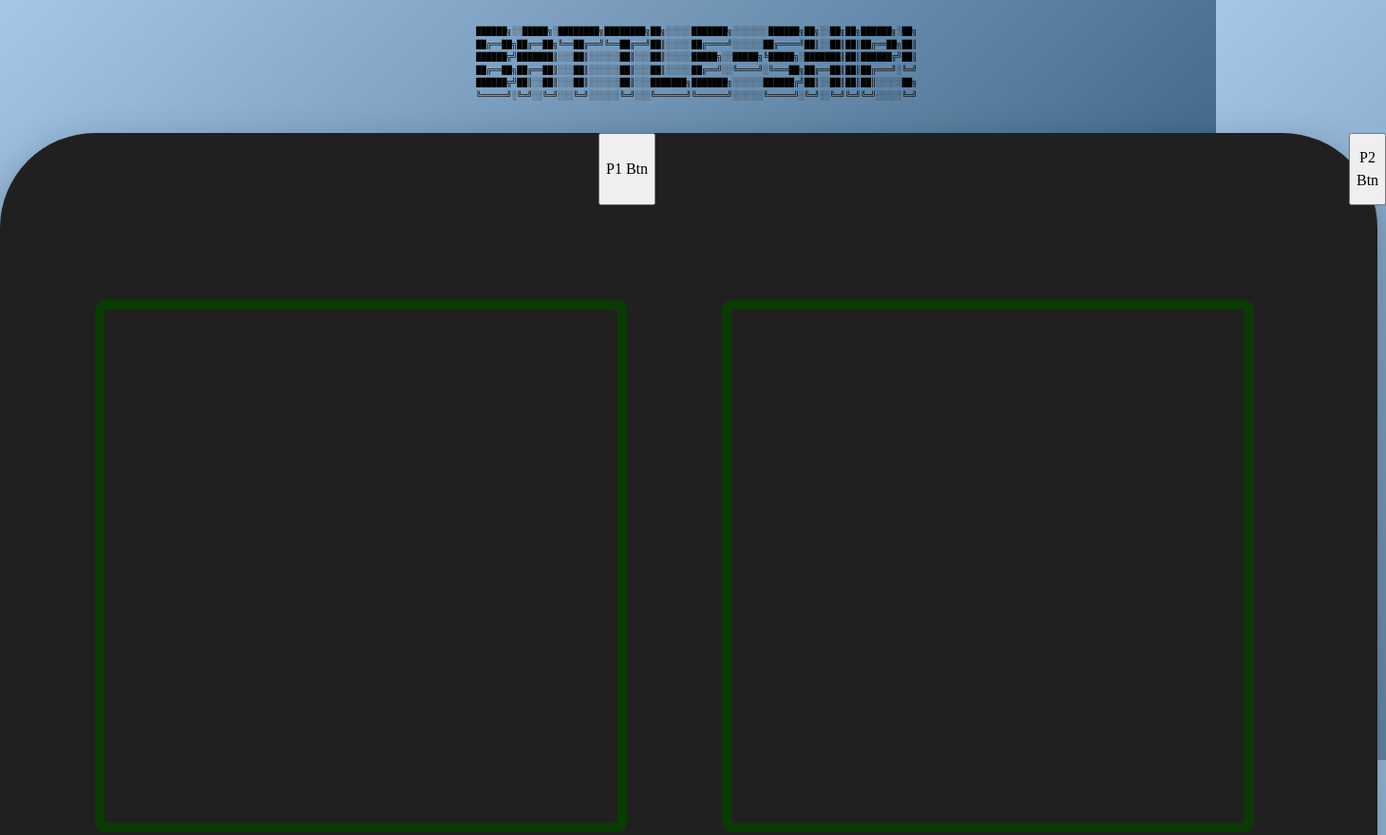
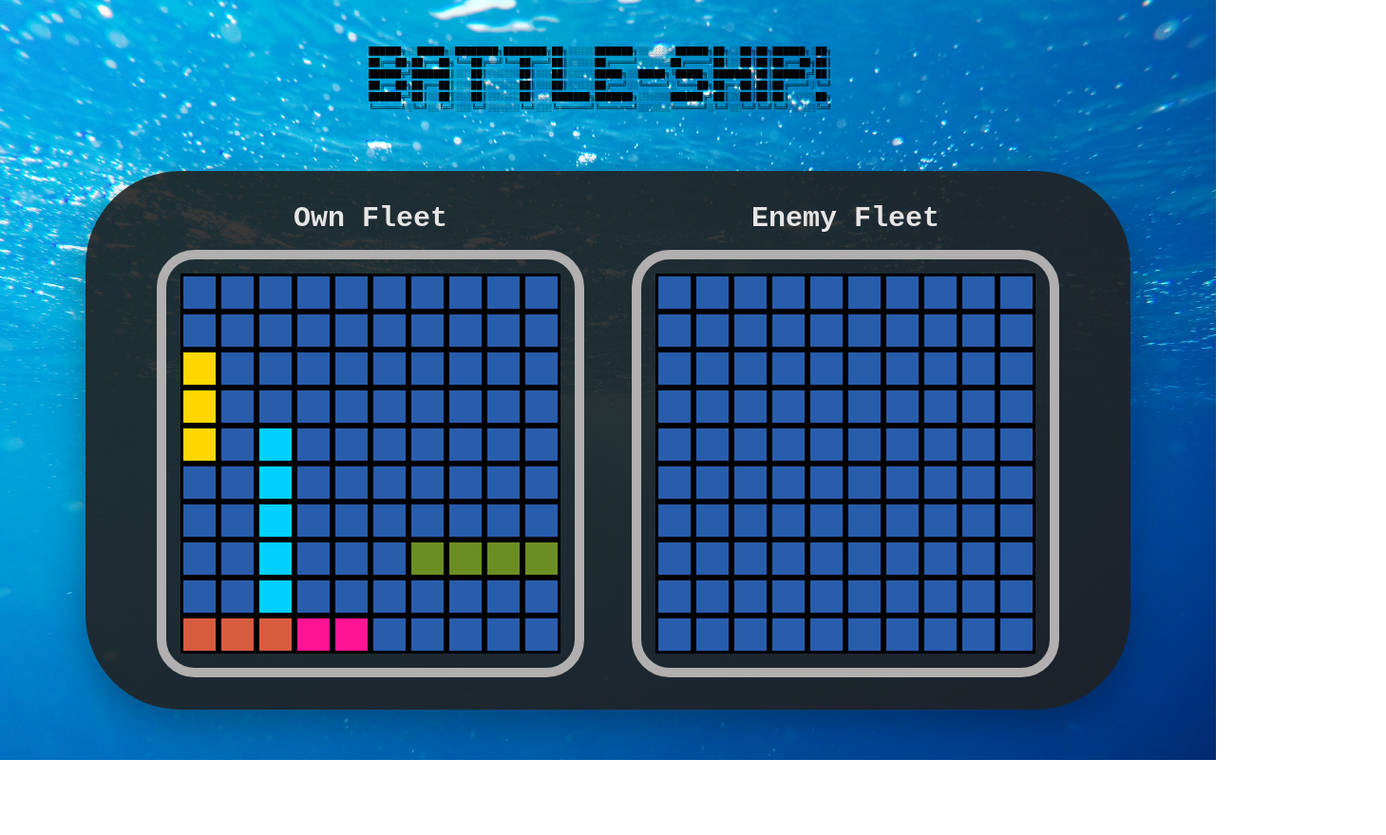
Before and after one commit to LucaDeeken/battleShip, a website built with webpack: page src/template.html in a window 1280 px wide. Shown: the top 879 px of the page at 95% size, 1459 px wide, since content can reach past the window. After the commit the page ends 800 px from the top, so only its background shows below. Built offline with nearby package versions, Linux system fonts and the light colour scheme.

Commit message:
add backgroundImage, edit style of mainArea, remove switchBtn and add mechanism that switches Player after marking a field

```diff
--- a/src/gameBoard.js
+++ b/src/gameBoard.js
@@ -247,7 +247,7 @@ export class Gameboard {
   }
 
   printColorOnShipGrids(color) {
-    let currentBackgroundColor = "rgb(255, 255, 255)";
+    let currentBackgroundColor = "rgb(40, 93, 172)";
     let element = "";
 
     for (let i = 0; i < this.placeBoard.length; i++) {
@@ -279,7 +279,7 @@ export class Gameboard {
     const savedField = document.querySelector(".fireArea");
     const fireGrids = savedField.getElementsByClassName("fieldBlock");
     for (let i = 0; i < fireGrids.length; i++) {
-      fireGrids[i].style.backgroundColor = "rgb(255, 255, 255)";
+      fireGrids[i].style.backgroundColor = "rgb(40, 93, 172)";
     }
   }
 
--- a/src/gameFlow.js
+++ b/src/gameFlow.js
@@ -2,8 +2,6 @@ import { Gameboard } from "./gameBoard.js";
 import { Ship } from "./ship.js";
 import { Player } from "./player.js";
 
-const switchBtn = document.getElementById("switch");
-const switchBtn2 = document.getElementById("switch2");
 
 export function startGame() {
   const name = "Luca";
@@ -28,6 +26,8 @@ export function startGame() {
   wholeFieldPlaceArea.innerHTML = "";
   wholeFieldFireArea.innerHTML = "";
 
+  playerOneTurn(clonedFieldPlayerTwo, player1, clonedFieldPlayerOneRecolor);
+
   function playerOneTurn(
     clonedFieldPlayerTwo,
     player1,
@@ -39,21 +39,12 @@ export function startGame() {
     clonedFieldPlayerTwo.classList.add("fireArea");
     let wholeFieldPlaceArea = document.querySelector(".fieldArea");
     wholeFieldPlaceArea.replaceWith(clonedFieldPlayerOneRecolor);
-
-
-
-
-
-
     let wholeFieldFireArea = document.querySelector(".fireArea");
     wholeFieldFireArea.replaceWith(clonedFieldPlayerTwo);
-
     const fireFieldMarks = document.querySelector(".fireArea");
     buildEventListenersplayers(player2, fireFieldMarks);
     refreshOwnBoard(player1);
-
-    //player1.gameboard.markHitShips();
-    //player1.gameboard.hideShips();
+    player1.gameboard.hideShips();
   }
 
   function playerTwoTurn(
@@ -68,46 +59,43 @@ export function startGame() {
     let wholeFieldFireArea = document.querySelector(".fireArea");
     let wholeFieldPlaceArea = document.querySelector(".fieldArea");
     wholeFieldFireArea.replaceWith(clonedFieldPlayerOne);
-
     const fireFieldMarks = document.querySelector(".fireArea");
     buildEventListenersplayers(player1, fireFieldMarks);
-
     wholeFieldPlaceArea.replaceWith(clonedFieldPlayerTwoRecolor);
     refreshOwnBoard(player2);
-
-
-    //player2.gameboard.markHitShips();
-    //player2.gameboard.hideShips();
+    player2.gameboard.hideShips();
   }
 
 
-  switchBtn.addEventListener("click", () => {
-    playerOneTurn(clonedFieldPlayerTwo, player1, clonedFieldPlayerOneRecolor);
-  });
-
-  switchBtn2.addEventListener("click", () => {
-    playerTwoTurn(clonedFieldPlayerOne, player2, clonedFieldPlayerTwoRecolor);
-  });
-
   function buildEventListenersplayers(player, fireFieldMarks) {
-
+    console.log(player);
     const fieldBlockFire = fireFieldMarks.getElementsByClassName("fieldBlock");
     for (let i = 0; i < fieldBlockFire.length; i++) {
-      fieldBlockFire[i].addEventListener("click", () => {
+      fieldBlockFire[i].onclick = null;
+      fieldBlockFire[i].onclick = () => {
+        document.body.classList.add('no-clicks');
         let dataIndex = fieldBlockFire[i].dataset.index;
         let objectClick = player.gameboard.findObjectFromGrid(dataIndex);
-        console.log(player);
         player.gameboard.receiveAttack(objectClick, fireFieldMarks);
-        console.log(objectClick);
-        console.log("yo");
-      });
+
+        // waits for two seconds to change playersTurn, so the markedField can be seen first
+        setTimeout(() => {
+          if (player.name === "Lotta") {
+            playerTwoTurn(clonedFieldPlayerOne, player2, clonedFieldPlayerTwoRecolor);
+          } else {
+            playerOneTurn(clonedFieldPlayerTwo, player1, clonedFieldPlayerOneRecolor);
+          }
+          document.body.classList.remove('no-clicks');
+        }, 2000);
+
+
+    }
     }
   }
 
   function refreshOwnBoard(player) {
     const ownBoard = document.querySelector(".fieldArea");
-        player.gameboard.markHitShips(ownBoard);
-
+    player.gameboard.markHitShips(ownBoard);
   }
 }
 startGame();
--- a/src/style.css
+++ b/src/style.css
@@ -1,3 +1,4 @@
+
 /* RESET SHEET*/
 /* 1. Use a more-intuitive box-sizing model */
 *, *::before, *::after {
@@ -54,6 +55,7 @@
     isolation: isolate;
   }
 
+
 html {
     height: 100vh;
     width: 100vw;
@@ -64,75 +66,97 @@ body {
   grid-template-rows: 0.2fr 5fr;
     height: 100%;
     width: 100%;
-    background: linear-gradient(135deg, #A7C7E7, #174062);
+    background-image: linear-gradient(135deg, #A7C7E7, #174062), url('./images/splash.jpg');
+    background-size: cover;
+    background-position: center;
+    background-repeat: no-repeat;
+    background-blend-mode: overlay;
     transition: background-color 1s ease;
   }
 
 #bannerContainer {
   justify-self: center;
-  margin-left: 30px;
+  white-space: pre;
+  margin-bottom: 40px;
   height: 140px;
-  font-size: 9px;
+  font-size: 8px;
+
 }
 
 main {
     display: grid;
-    grid-template-columns: 1fr 3.5fr 3.5fr 1fr;
-    grid-template-rows: 2.5fr 7fr 2fr;
+    grid-template-rows: 0.2fr 1fr;
     justify-items: center;
     justify-self: center;
     border-radius: 100px;
-    min-width: 1450px;
-    max-width: 1450px;
-    height: 80%;
-    gap: 100px;
-    background-color: rgb(33, 32, 32);
-    box-shadow: 0 15px 40px rgba(0, 0, 0, 0.3);}
+    min-width: 1100px;
+    max-width: 1100px;
+    height: 90%;
+    background-color: rgb(33, 32, 32, 0.89);
+    box-shadow: 0 15px 40px rgba(0, 0, 0, 0.3);
 
-    #switch {
-      grid-column: 1/4;
+  }
+
+    .ownFleet, .enemyFleet {
+      text-align: center;
+      font-size: 30px;
+      margin-top: 20px;
+      color: rgb(231, 229, 229);
+      font-family: monospace;
     }
+.bothFields {
 
+  display: grid;
+  justify-self: center;
+  grid-template-columns: 1fr 1fr;
+  grid-row: 2/3;
+  column-gap: 50px;
+  row-gap: 10px;
 
+}
 .fieldArea {
+    display: grid;
+    grid-column: 1/2;
+    grid-row: 2/3;
+    grid-template-columns: 1fr 1fr 1fr 1fr 1fr 1fr 1fr 1fr 1fr 1fr;
+    grid-template-columns: 1fr 1fr 1fr 1fr 1fr 1fr 1fr 1fr 1fr 1fr;;
+    height: 450px;
+    width: 450px;
+    padding: 20px;
+    border: 10px solid rgb(177, 175, 175);
+    border-radius: 40px;
+    align-content: center;
+    justify-content: center;
+}
+
+.fireArea {
     display: grid;
     grid-column: 2/3;
     grid-row: 2/3;
     grid-template-columns: 1fr 1fr 1fr 1fr 1fr 1fr 1fr 1fr 1fr 1fr;
     grid-template-columns: 1fr 1fr 1fr 1fr 1fr 1fr 1fr 1fr 1fr 1fr;;
-    height: 560px;
-    width: 560px;
-    padding: 10px;
-    border: 10px solid rgb(10, 59, 2);
-    border-radius: 10px;
-}
-
-.fireArea {
-    display: grid;
-    grid-column: 3/4;
-    grid-row: 2/3;
-    grid-template-columns: 1fr 1fr 1fr 1fr 1fr 1fr 1fr 1fr 1fr 1fr;
-    grid-template-columns: 1fr 1fr 1fr 1fr 1fr 1fr 1fr 1fr 1fr 1fr;;
-    height: 560px;
-    width: 560px;
-    padding: 10px;
-    border: 10px solid rgb(10, 59, 2);
-    border-radius: 10px;
+    height: 450px;
+    width: 450px;
+    padding: 20px;
+  justify-content: center;
+  align-content: center;
+    border: 10px solid rgb(177, 175, 175);
+    border-radius: 40px;
 }
 
 .fieldBlock {
 
-    min-height: 50px;
-    min-width: 50px;
-    max-height: 50px;
-    max-width: 50px;
+    min-height: 40px;
+    min-width: 40px;
+    max-height: 40px;
+    max-width: 40px;
     border: 3px solid black;
-    background-color: white;
+    background-color: rgb(40, 93, 172);
     cursor: crosshair;
 }
 
 .hitEmoji {
-  font-size: 38px;
+  font-size: 26px;
   padding-top: 5px;
   display: flex;
   align-items: center;
@@ -148,12 +172,16 @@ main {
 }
 
 .waterEmoji {
-  font-size: 42px;
+  font-size: 32px;
   padding-top: 5px;
   display: flex;
   align-items: center;
   justify-content: center;
   height: 80%;
   width: 80%;
-  background-color: rgb(5, 5, 78);
+  background-color: rgb(40, 93, 172);
 }
+
+.no-clicks {
+  pointer-events: none;
+}
--- a/src/template.html
+++ b/src/template.html
@@ -7,7 +7,7 @@
   </head>
   <body>
     <div id="bannerContainer">
-      <pre id="bannerContainer">
+      <h1 id="bannerContainer">
 
                               ██████╗░░█████╗░████████╗████████╗██╗░░░░░███████╗░░░░░░░██████╗██╗░░██╗██╗██████╗░██╗
                               ██╔══██╗██╔══██╗╚══██╔══╝╚══██╔══╝██║░░░░░██╔════╝░░░░░░██╔════╝██║░░██║██║██╔══██╗██║
@@ -16,13 +16,15 @@
                               ██████╦╝██║░░██║░░░██║░░░░░░██║░░░███████╗███████╗░░░░░░██████╔╝██║░░██║██║██║░░░░░██╗
                               ╚═════╝░╚═╝░░╚═╝░░░╚═╝░░░░░░╚═╝░░░╚══════╝╚══════╝░░░░░░╚═════╝░╚═╝░░╚═╝╚═╝╚═╝░░░░░╚═╝
 
-      </pre>
+      </h1>
     </div>
     <main id="mainArea">
-        <button id="switch">P1 Btn</button>
-        <button id="switch2">P2 Btn</button>
+        <div class="bothFields">
+          <h2 class="ownFleet">Own Fleet</h2>
         <div class="fieldArea"></div>
+        <h2 class="enemyFleet">Enemy Fleet</h2>
         <div class="fireArea"></div>
+      </div>
     </main>
   </body>
 </html>
```
Also changed, not shown: src/images/splash.jpg (added), 1 other file.
